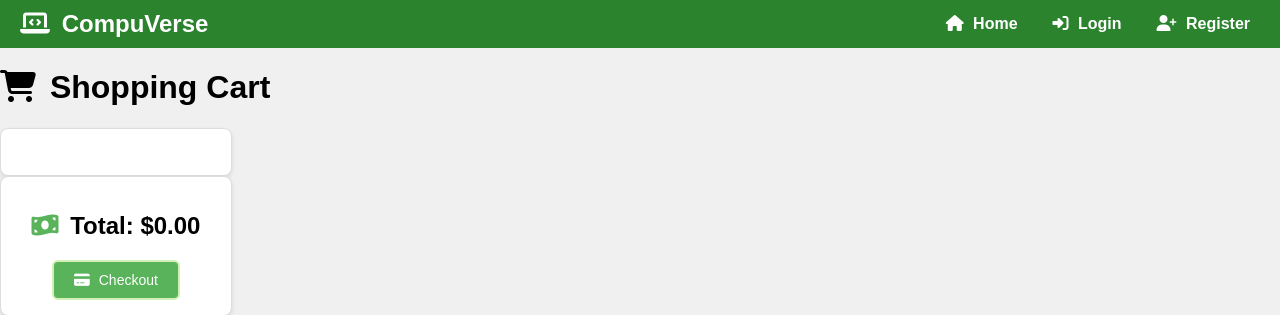
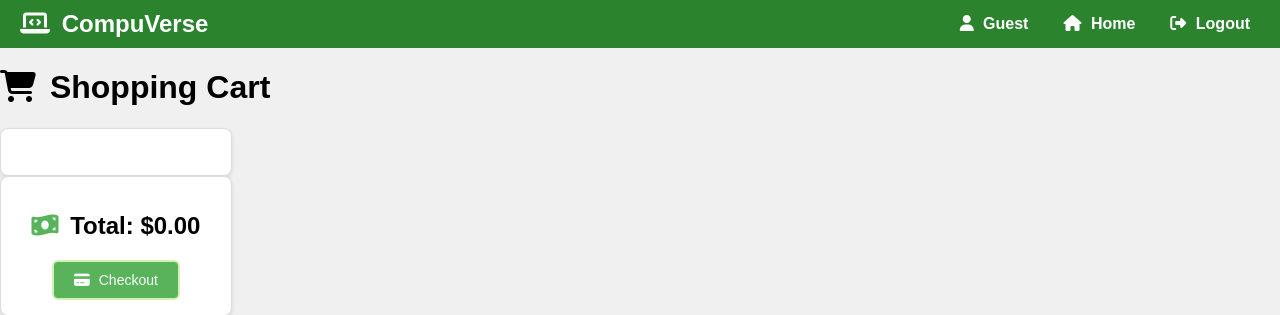
Before and after one commit to Fath100fa/Online_Shopping, a PHP site: page /cart.php in a window 1280 px wide. Shown: the top 315 px of the page. Run offline with PHP 8.4, Linux system fonts and the light colour scheme.

Commit message:
added logout in add cart and profile and delete register

```diff
--- a/cart.php
+++ b/cart.php
@@ -18,10 +18,19 @@ if (!$conn) {
     <nav>
         <h3><i class="fas fa-laptop-code"></i> CompuVerse</h3>
         <ul>
+            <li><a href="profile.php">
+                <i class="fas fa-user"></i>
+                <?php
+                    if (isset($_SESSION["username"])) {
+                        echo $_SESSION["username"];
+                    } else {
+                        echo "Guest";
+                    }
+                ?>
+            </a></li>
             <li><a href="index.php"><i class="fas fa-home"></i> Home</a></li>
-            <li><a href="Login.php"><i class="fas fa-sign-in-alt"></i> Login</a></li>
-            <li><a href="Register.php"><i class="fas fa-user-plus"></i> Register</a></li>
-        </ul>
+            <li><a href="login.php"><i class="fas fa-sign-out-alt"></i> Logout</a></li>
+                </ul>
     </nav>
 
     <h1><i class="fas fa-shopping-cart"></i> Shopping Cart</h1>
```
